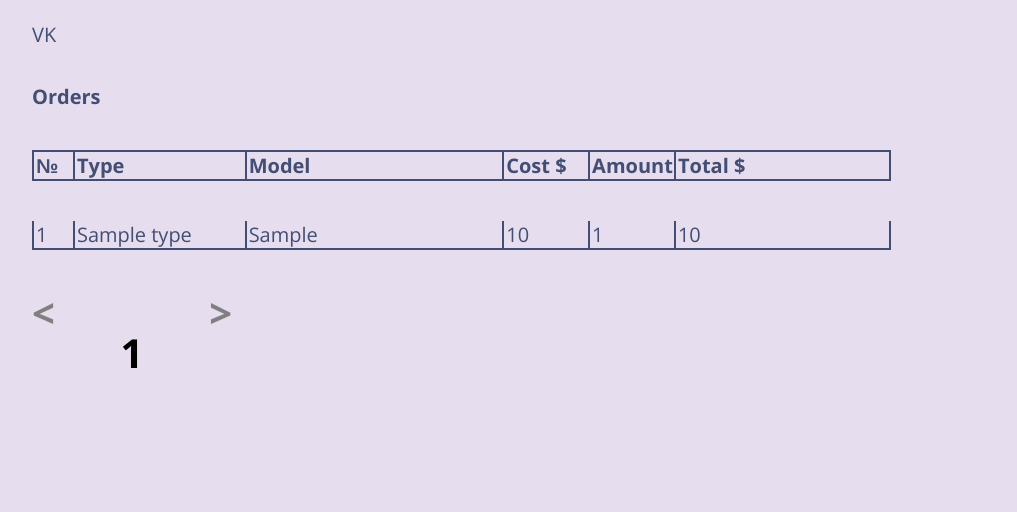
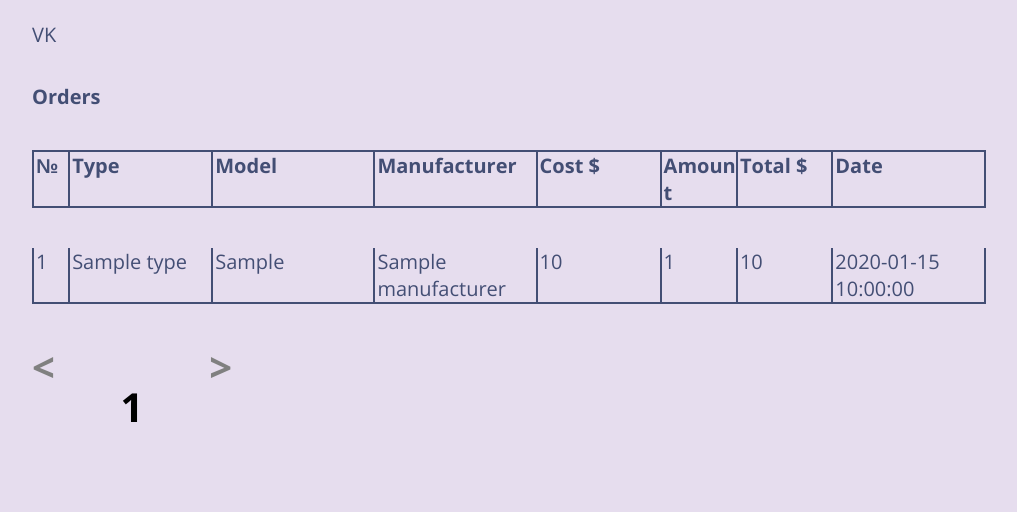
Before and after one commit to MaDITIY/tech_shop, a Flask app: a page that uses app/templates/user.html in a window 1280 px wide. Shown: the part 400-912 px from the top of the page, without its empty margins (246-1263 px from the left). Before the commit the page ends 768 px from the top, so only its background shows below. Run offline with Flask 2, Linux system fonts and the light colour scheme; a user stored in the database is signed in; tables that the repository leaves empty hold one stand-in row (values such as "Sample post"); some libraries are stand-ins or nearby versions.

Commit message:
feat: add information about order in profile of user

```diff
--- a/app/static/style.css
+++ b/app/static/style.css
@@ -176,8 +176,8 @@ ul {
 
 .profile__orders {
     display: grid;
-    width: 90%;
-    grid-template-columns: 5% 20% 30% 10% 10% 25%;
+    width: 100%;
+    grid-template-columns: 4% 15% 17% 17% 13% 8% 10% 16%;
 }
 
 .profile__orders p:first-child, .product__orders p:first-child, .user__table p:first-child, .product-type__table p:first-child, .manufactuters__table p:first-child {
@@ -188,6 +188,7 @@ ul {
     border-right: 2px solid #434e74;
     border-bottom: 2px solid #434e74;
     padding-left: 2px;
+    align-items: center;
 }
 
 .profile__orders__header p, .product__orders__header p, .user__table__header p, .product-type__table__header p, .manufactuters__table__header p {
--- a/app/templates/user.html
+++ b/app/templates/user.html
@@ -29,18 +29,22 @@
                     <p>№</p>
                     <p>Type</p>
                     <p>Model</p>
+                    <p>Manufacturer</p>
                     <p>Cost $</p>
                     <p>Amount</p>
                     <p>Total $</p>
+                    <p>Date</p>
                 </div>
                 {% for order in orders %}
                 <div class="section__text profile__orders">
                     <p class="number"></p>
                     <p>{{ order.product.type.name }}</p>
                     <p>{{ order.product.model }}</p>
+                    <p>{{ order.product.manufacturer.name }}</p>
                     <p>{{ order.product.price }}</p>
                     <p>{{ order.count }}</p>
                     <p>{{ order.price }}</p>
+                    <p>{{ order.date }}</p>
                 </div>
                 {% endfor %}
             </div>
```
